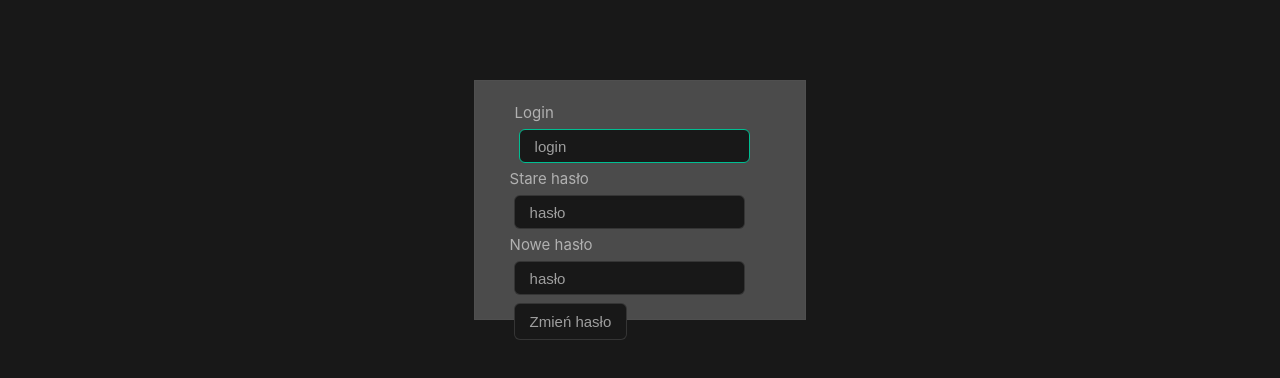
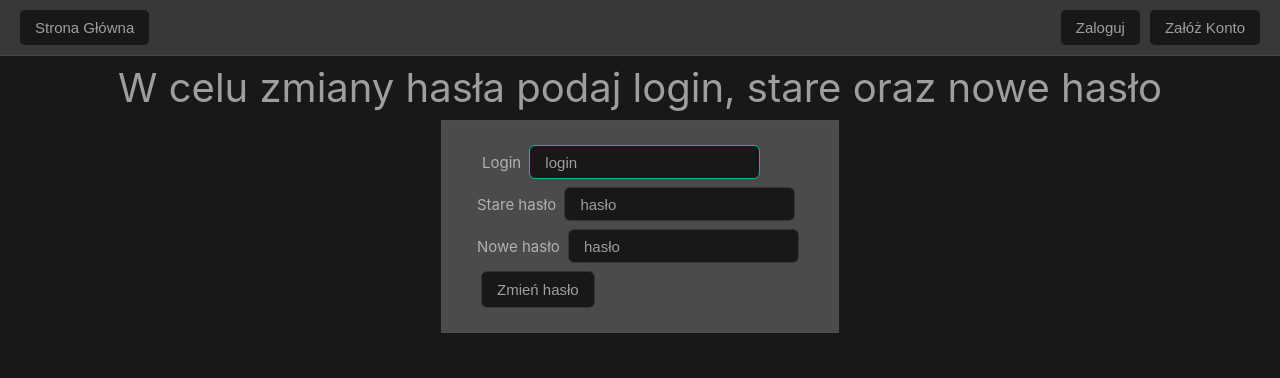
Before and after one commit to PiotrDeda/io-chad, a Vue app: page /changepassword in a window 1280 px wide. Shown: the top 378 px of the page. Built offline with nearby package versions, Linux system fonts and the light colour scheme.

Commit message:
modification of ChangePasswordPanel site view

```diff
--- a/frontend/components/panels/ChangePasswordPanel.vue
+++ b/frontend/components/panels/ChangePasswordPanel.vue
@@ -2,6 +2,7 @@
 import LoginField from "../input_fields/LoginField.vue";
 import PasswordField from "../input_fields/PasswordField.vue";
 import SubmitButton from "../buttons/SubmitButton.vue";
+import TopPanelVue from "./TopPanel.vue";
 import axios from "axios";
 
 async function changePassword(event) {
@@ -28,6 +29,13 @@ async function changePassword(event) {
 </script>
 
 <template>
+   <header>
+        <TopPanelVue/>
+        <div class="wrapper">
+            <h1>W celu zmiany hasła podaj login, stare oraz nowe hasło</h1>
+        </div>
+    </header>
+    <main>
     <div class="login_panel">
         <form id="form1" @submit="changePassword">
             <div class="login_text">
@@ -55,20 +63,17 @@ async function changePassword(event) {
             </div>
         </form>
     </div>
+    </main>
 </template>
 
 <style scoped>
+@import '../../assets/base.css';
 .login_panel {
     display: flex;
-    flex-direction: column;
     justify-content: space-between;
     padding: 20px 35px; /* y x */
+    margin-top: 20;
 
-    position: fixed;
-    left: 37%;
-    right: 37%;
-    top: 10%;
-    bottom: 60%;
 
     background-color: var(--color-background-mute);
     border-top-style: solid;
```
